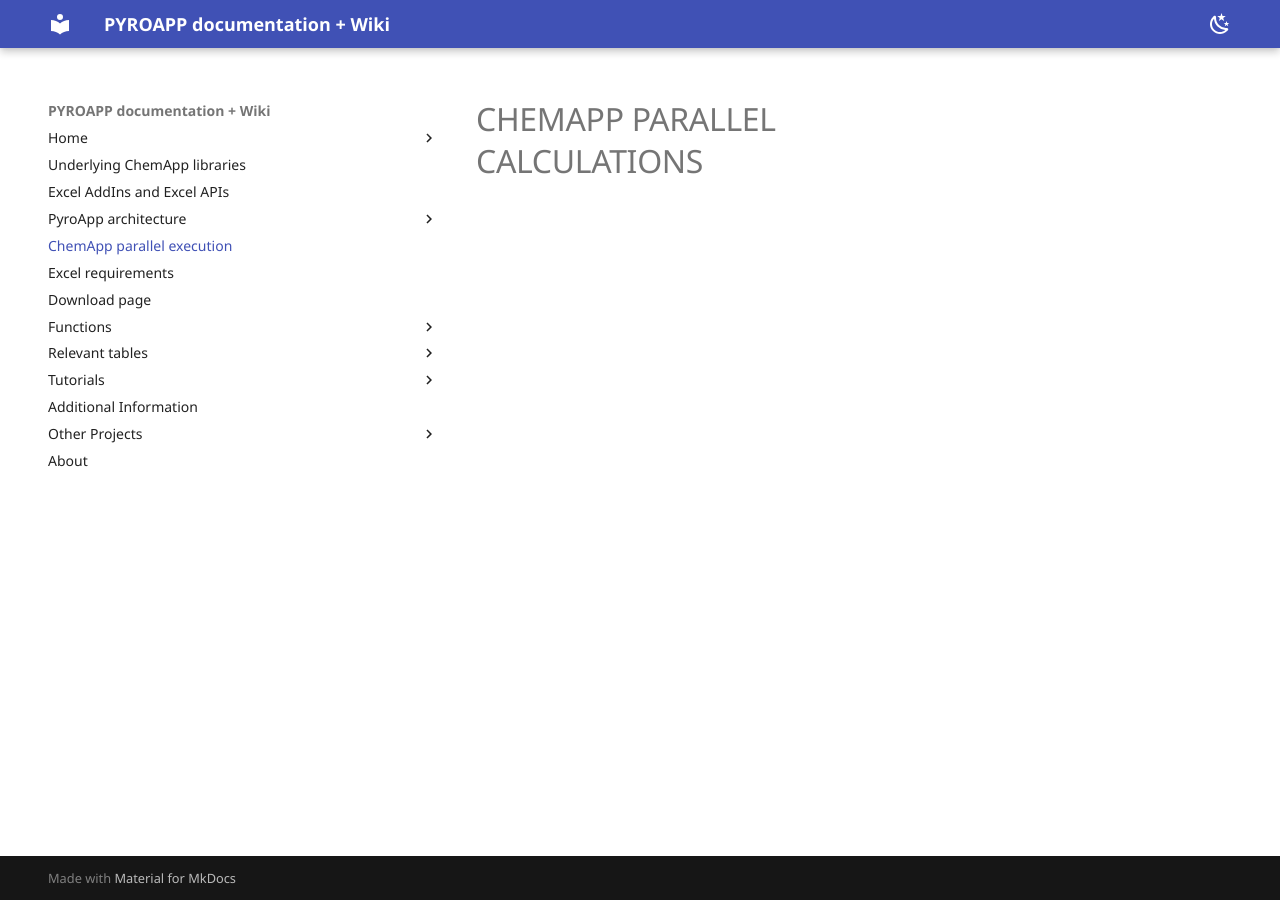
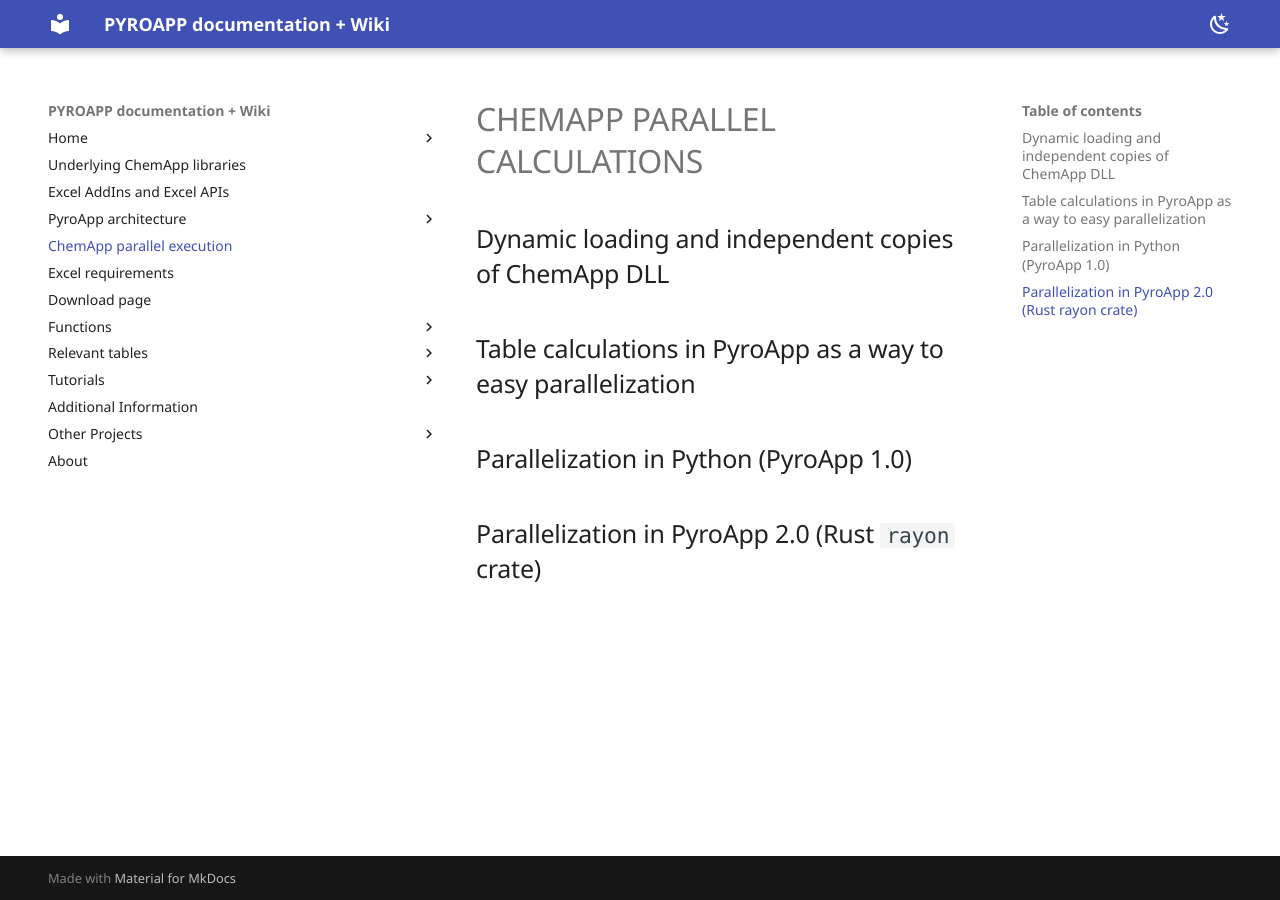
Before and after one commit to evnekdev/pyroapp-docs, an MkDocs documentation site: the page built from docs/chemapp-parallel.md, in a window 1280 px wide. Built offline with MkDocs 1.6.1 and Material for MkDocs 9.7.7, drawn with Linux system fonts in a browser that asks for light colours; some web fonts are replaced.

Commit message:
Update chemapp-parallel.md

````diff
--- a/docs/chemapp-parallel.md
+++ b/docs/chemapp-parallel.md
@@ -1 +1,9 @@
 # CHEMAPP PARALLEL CALCULATIONS
+
+## Dynamic loading and independent copies of ChemApp DLL
+
+## Table calculations in PyroApp as a way to easy parallelization
+
+## Parallelization in Python (PyroApp 1.0)
+
+## Parallelization in PyroApp 2.0 (Rust ```rayon``` crate)
````
